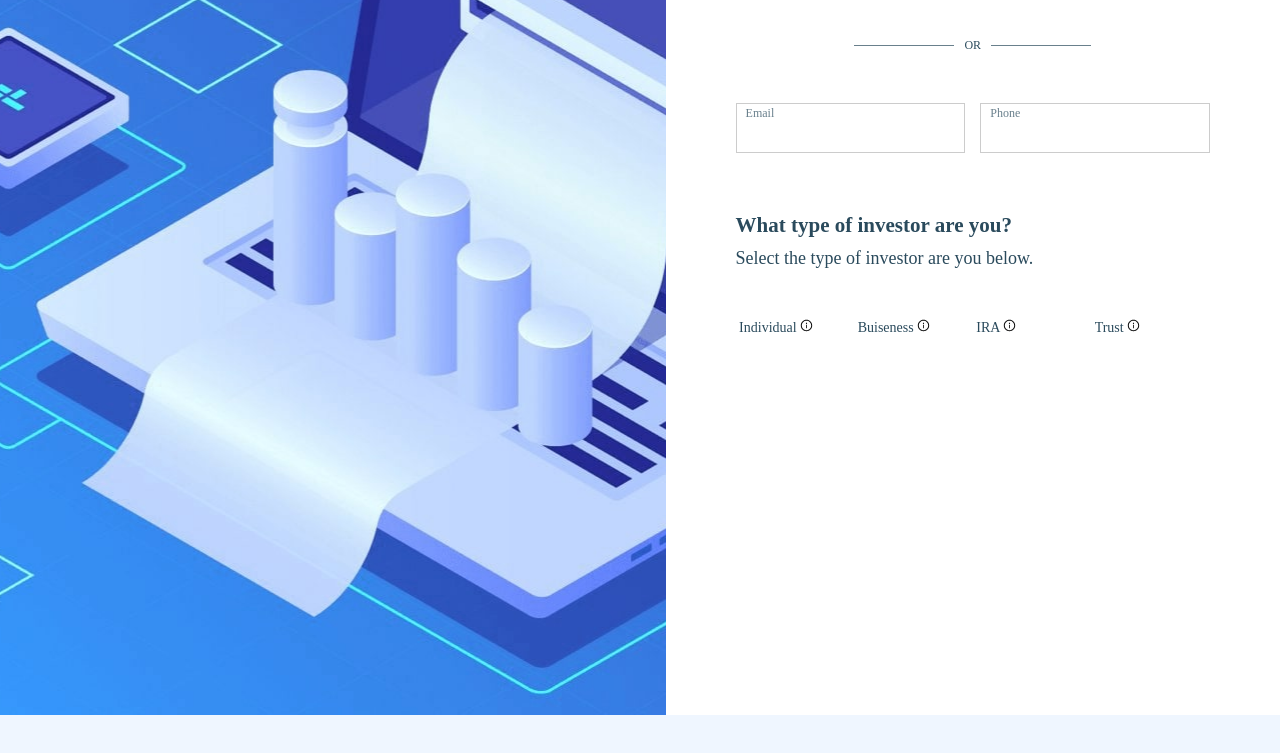
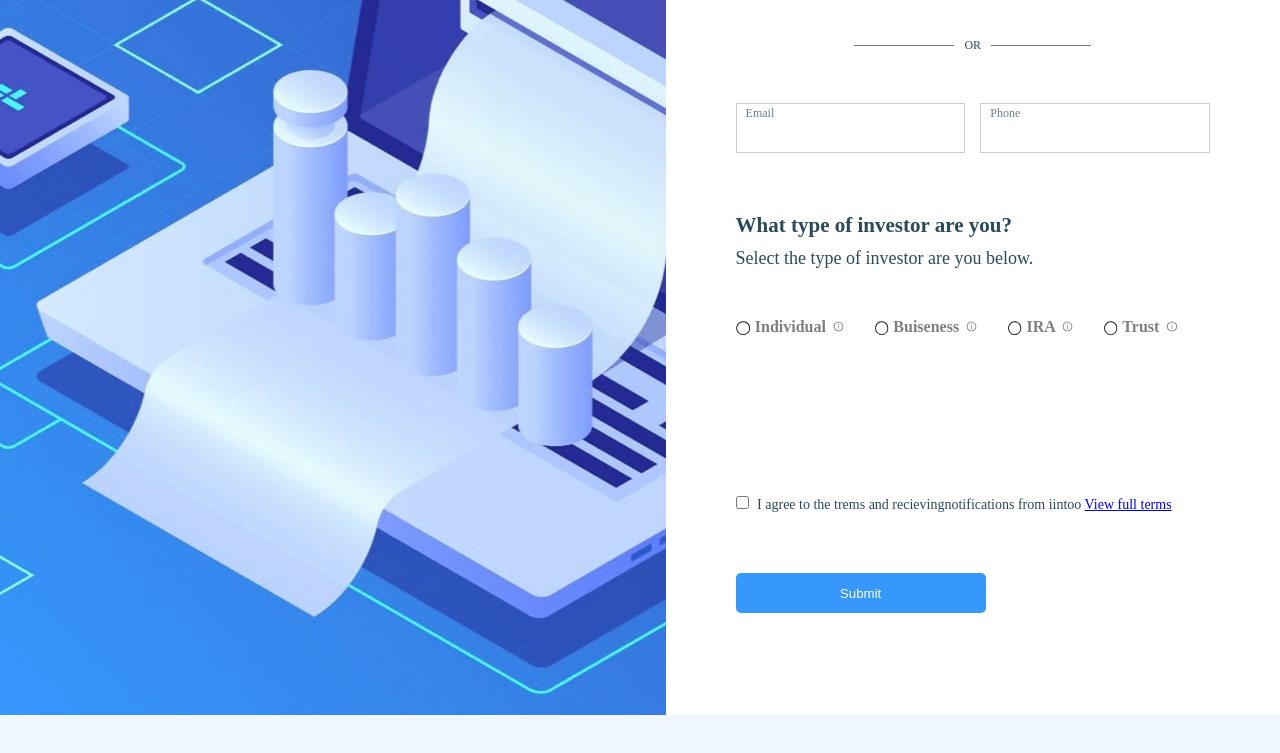
Before and after one commit to kulya-sa/WebCore-1.1, a plain HTML site: page index.html in a window 1280 px wide. Shown: the part 385-1138 px from the top of the page. Drawn offline with Linux system fonts and the light colour scheme; a web font is replaced by a local one.

Commit message:
Static end

```diff
--- a/index.html
+++ b/index.html
@@ -7,7 +7,7 @@
          content="width=device-width, initial-scale=https://hangouts.google.com/call/9dbdkdu629VRxGbKQ6LVACEI"
       />
       <title>Document</title>
-      <link rel="stylesheet" href="/css/style.css" />
+      <link rel="stylesheet" type="text/css" href="css/style.css" />
    </head>
    <body>
       <main>
@@ -59,14 +59,14 @@
 
             <div class="content__radio-field">
                <div class="content__choice">
+                  <label for="1">
                      <input
                         type="radio"
                         name="radio"
-                     class="content_radio"
-                     id="1"
-                  />
-                  <label for="1"
-                     >Individual <img src="/img/info.svg" alt=""
+                        class="content__radio"
+                        id="1" />
+                     <span class="content__radio-custom"></span>
+                     Individual <img src="/img/info.svg" alt=""
                   /></label>
                   <div class="content__hint">
                      I am a natural person investing on my own behalf as a sole
@@ -74,14 +74,14 @@
                   </div>
                </div>
                <div class="content__choice">
+                  <label for="2">
                      <input
                         type="radio"
                         name="radio"
-                     class="content_radio"
-                     id="2"
-                  />
-                  <label for="2"
-                     >Buiseness <img src="/img/info.svg" alt=""
+                        class="content__radio"
+                        id="2" />
+                     <span class="content__radio-custom"></span>
+                     Buiseness <img src="/img/info.svg" alt=""
                   /></label>
                   <div class="content__hint">
                      I am a natural person investing on my own behalf as a sole
@@ -89,27 +89,29 @@
                   </div>
                </div>
                <div class="content__choice">
+                  <label for="3">
                      <input
                         type="radio"
                         name="radio"
-                     class="content_radio"
-                     id="3"
-                  />
-                  <label for="3">IRA <img src="/img/info.svg" alt="" /></label>
+                        class="content__radio"
+                        id="3" />
+                     <span class="content__radio-custom"></span>
+                     IRA <img src="/img/info.svg" alt=""
+                  /></label>
                   <div class="content__hint">
                      I am a natural person investing on my own behalf as a sole
                      owner, loin tenant, or tenant in common
                   </div>
                </div>
                <div class="content__choice">
+                  <label for="4">
                      <input
                         type="radio"
                         name="radio"
-                     class="content_radio"
-                     id="4"
-                  />
-                  <label for="4"
-                     >Trust <img src="/img/info.svg" alt=""
+                        class="content__radio"
+                        id="4" />
+                     <span class="content__radio-custom"></span>Trust
+                     <img src="/img/info.svg" alt=""
                   /></label>
                   <div class="content__hint">
                      I am a natural person investing on my own behalf as a sole
@@ -117,6 +119,19 @@
                   </div>
                </div>
             </div>
+
+            <div class="content__footer">
+               <label for="" class="content__terms">
+                  <input type="checkbox" name="license" required />
+                  I agree to the trems and recievingnotifications from iintoo
+                  <a href="#">View full terms</a>
+               </label>
+               <input
+                  type="submit"
+                  name="create"
+                  class="content__button content__submit"
+               />
+            </div>
          </div>
       </main>
    </body>
--- a/scss/style.scss
+++ b/scss/style.scss
@@ -79,6 +79,9 @@ main {
       height: 40px;
       border: none;
       color: #fff;
+      &:hover {
+         outline: 1px solid rgba(4, 3, 92, 0.534);
+      }
       &:first-child {
          margin-right: 15px;
       }
@@ -158,7 +161,6 @@ main {
       transition: linear 0.05s;
       &:focus {
          border-left: 2px solid #255a9b;
-         // padding: 0 0 0 10px;
       }
    }
 
@@ -175,21 +177,85 @@ main {
    }
 
    //_____RADIO FIELD_____//
+
    &__radio-field {
+      width: 100%;
       display: flex;
       flex-direction: row;
-      justify-content: space-between;
+      justify-content: flex-start;
+      margin-bottom: 160px;
    }
    &__choice {
+      label {
+         line-height: 16px;
+         padding-left: 1.2em;
+         margin-right: 30px;
+         font-size: 16px;
+         font-weight: 800;
+         color: rgba(0, 0, 0, 0.5);
+         &:hover .content__radio-custom {
+            background: url(../img/active.svg) center center no-repeat;
+         }
+         &:hover ~ .content__hint {
+            visibility: visible;
+         }
+         img {
+            width: 0.7em;
+            height: 0.7em;
+            margin-left: 3px;
+            opacity: 0.5;
+         }
+      }
    }
    &__radio {
+      &-custom {
+         position: absolute;
+         width: 1.1em;
+         height: 1.1em;
+         margin-left: -1.3em;
+         background-image: url(../img/radio.svg);
+         background-size: cover;
+      }
    }
    input[type="radio"] {
       -webkit-appearance: none;
       -moz-appearance: none;
       appearance: none;
+      position: absolute;
+
+      &:checked + .content__radio-custom {
+         background: url(../img/checked.svg) center center no-repeat;
+      }
    }
    &__hint {
+      position: absolute;
       visibility: hidden;
+      margin-top: 25px;
+      margin-left: -50px;
+      padding: 12px;
+      width: 220px;
+      color: rgb(158, 158, 158);
+      -webkit-box-shadow: 0px 5px 35px 2px rgba(34, 60, 80, 0.2);
+      -moz-box-shadow: 0px 5px 35px 2px rgba(34, 60, 80, 0.2);
+      box-shadow: 0px 5px 35px 2px rgba(34, 60, 80, 0.2);
+   }
+
+   //_____FOOTER_____//
+
+   &__footer {
+   }
+   &__terms {
+      & input {
+         margin-right: 5px;
+      }
+   }
+   &__submit {
+      margin-top: 60px;
+      display: inline-block;
+      background-color: #3698fb;
+      border-radius: 5px;
+      &:hover {
+         outline: none;
+      }
    }
 }
```
Also changed, not shown: css/style.css, img/checked.svg (added), img/radio.svg (added). Lines whose indentation alone changed are shown as unchanged.
